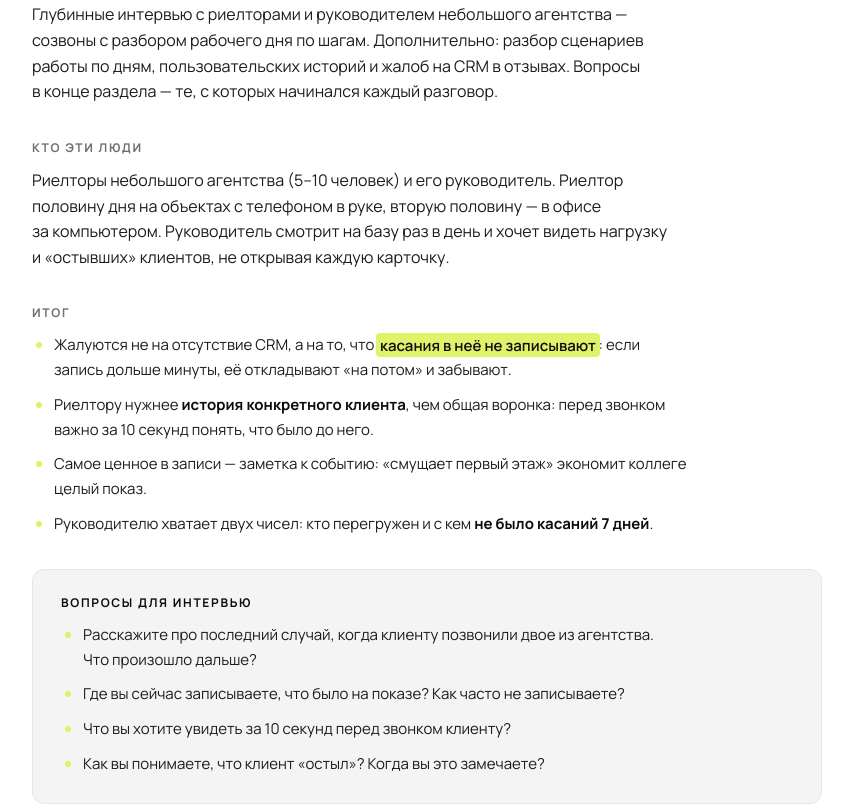
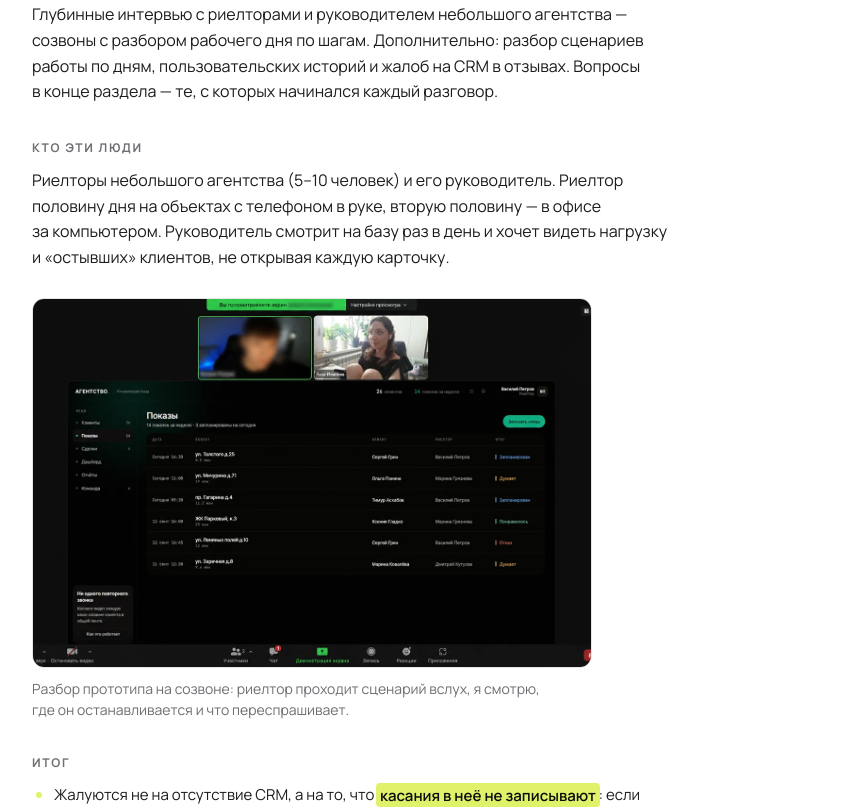
Before and after one commit to xdove18/portfolio, a React (Vite) app in the folder portfolio/: page /projects/agency-crm in a window 1280 px wide. Shown: the part 1667-2476 px from the top of the page, without its empty margins (378-1231 px from the left). Built offline with nearby package versions, Linux system fonts and the light colour scheme.

Commit message:
Кадр с созвона в разделе «Аудитория» кейса CRM
Блок появляется, если у кейса заполнено поле research.photo.

Co-Authored-By: Claude Opus 5 <noreply@anthropic.com>

```diff
--- a/portfolio/src/components/Case/Case.module.css
+++ b/portfolio/src/components/Case/Case.module.css
@@ -389,6 +389,28 @@
 .tableRowMarked td {
   background: rgba(223, 242, 106, 0.18);
   font-weight: 600;
+}
+
+/* ---------- КАДР С СОЗВОНА ----------
+   Доказательство, что исследование было живым. Намеренно
+   небольшой: это подтверждение, а не главный экран кейса. */
+.researchPhoto {
+  margin: 28px 0 8px;
+  max-width: 560px;
+}
+
+.researchPhoto img {
+  display: block;
+  width: 100%;
+  border-radius: var(--radius-sm);
+  border: 1px solid var(--line);
+}
+
+.researchPhoto figcaption {
+  margin-top: 10px;
+  font-size: var(--fs-small);
+  line-height: 1.5;
+  color: var(--text-muted);
 }
 
 /* ---------- ЧТО НЕ ПОЛУЧИЛОСЬ ----------
--- a/portfolio/src/data/projects.js
+++ b/portfolio/src/data/projects.js
@@ -118,6 +118,15 @@ const проекты = [
 
       audience:
         "Риелторы небольшого агентства (5–10 человек) и его руководитель. Риелтор половину дня на объектах с телефоном в руке, вторую половину — в офисе за компьютером. Руководитель смотрит на базу раз в день и хочет видеть нагрузку и «остывших» клиентов, не открывая каждую карточку.",
+
+      /* Кадр с созвона: показывает, что интервью и показ
+         прототипа были живыми, а не описаны по памяти.
+         Чтобы добавить такой кадр в другой кейс — положите
+         картинку в папку кейса и допишите этот же блок. */
+      photo: {
+        src: "/images/projects/agency-crm/research-call.webp",
+        note: "Разбор прототипа на созвоне: риелтор проходит сценарий вслух, я смотрю, где он останавливается и что переспрашивает.",
+      },
 
       findings: [
         "Жалуются не на отсутствие CRM, а на то, что ==касания в неё не записывают==: если запись дольше минуты, её откладывают «на потом» и забывают.",
--- a/portfolio/src/pages/ProjectDetail.jsx
+++ b/portfolio/src/pages/ProjectDetail.jsx
@@ -11,6 +11,7 @@ import FlowCompare from "../components/Case/FlowCompare";
 import FlowDiagram from "../components/Case/FlowDiagram";
 import { TablesFor } from "../components/Case/CaseTable";
 import { thumb } from "../components/Case/imagePath";
+import { asset } from "../utils/asset";
 import RichText from "../components/Case/RichText";
 import DemoVideo from "../components/Case/DemoVideo";
 import Flower from "../components/Flower/Flower";
@@ -209,6 +210,22 @@ export default function ProjectDetail() {
             <h3 className={s.subTitle}>{fixHangingWords("кто эти люди")}</h3>
             <p className={s.text}><RichText>{project.research.audience}</RichText></p>
           </>
+        )}
+
+        {/* Кадр с созвона, если он есть у кейса */}
+        {project.research.photo && (
+          <figure className={s.researchPhoto}>
+            <img
+              /* Без уменьшенной копии: кадр и так лёгкий,
+                 а отдельный thumb для него не создаётся */
+              src={asset(project.research.photo.src)}
+              alt="Созвон с респондентом: разбор прототипа"
+              loading="lazy"
+            />
+            {project.research.photo.note && (
+              <figcaption>{project.research.photo.note}</figcaption>
+            )}
+          </figure>
         )}
 
         <h3 className={s.subTitle}>итог</h3>
```
Also changed, not shown: portfolio/public/images/projects/agency-crm/research-call.webp (added).
